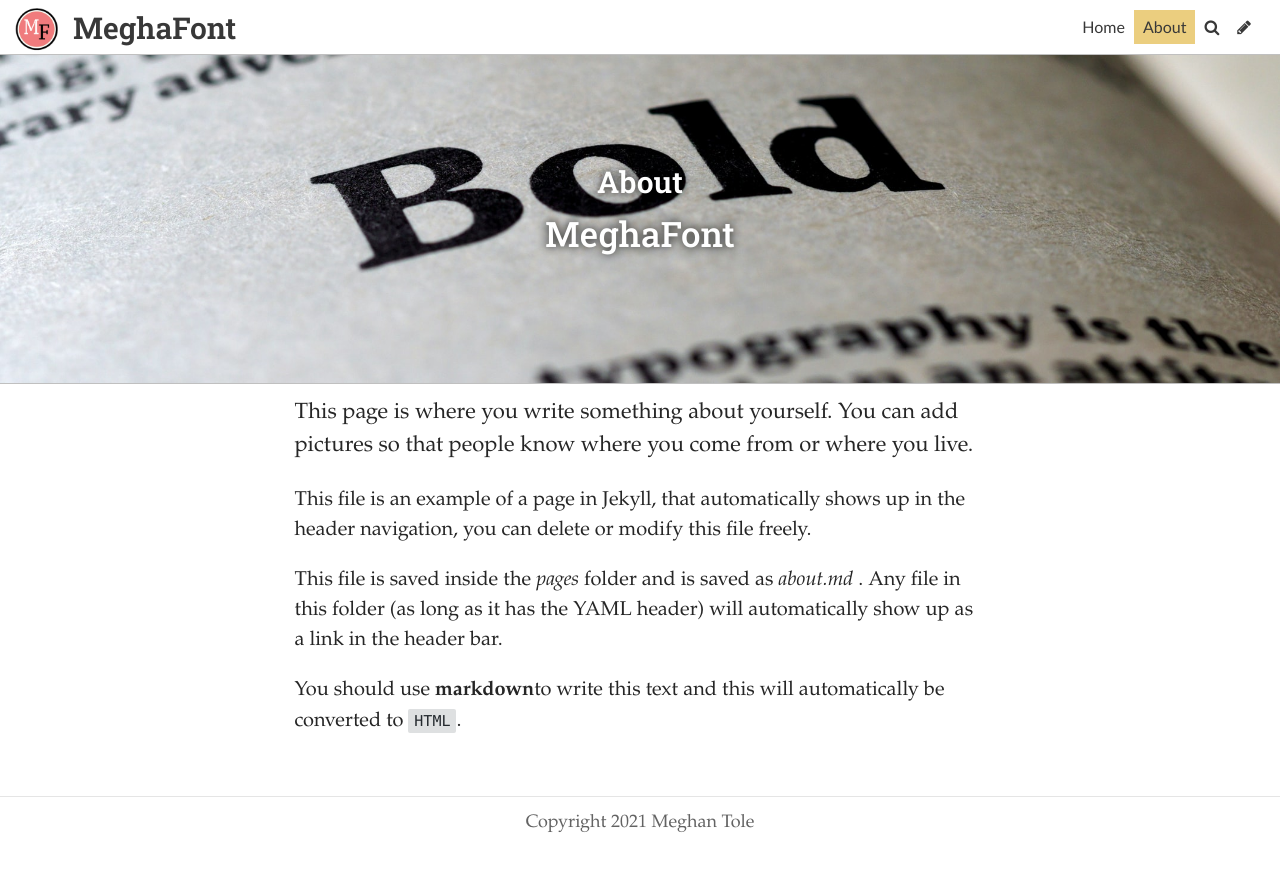
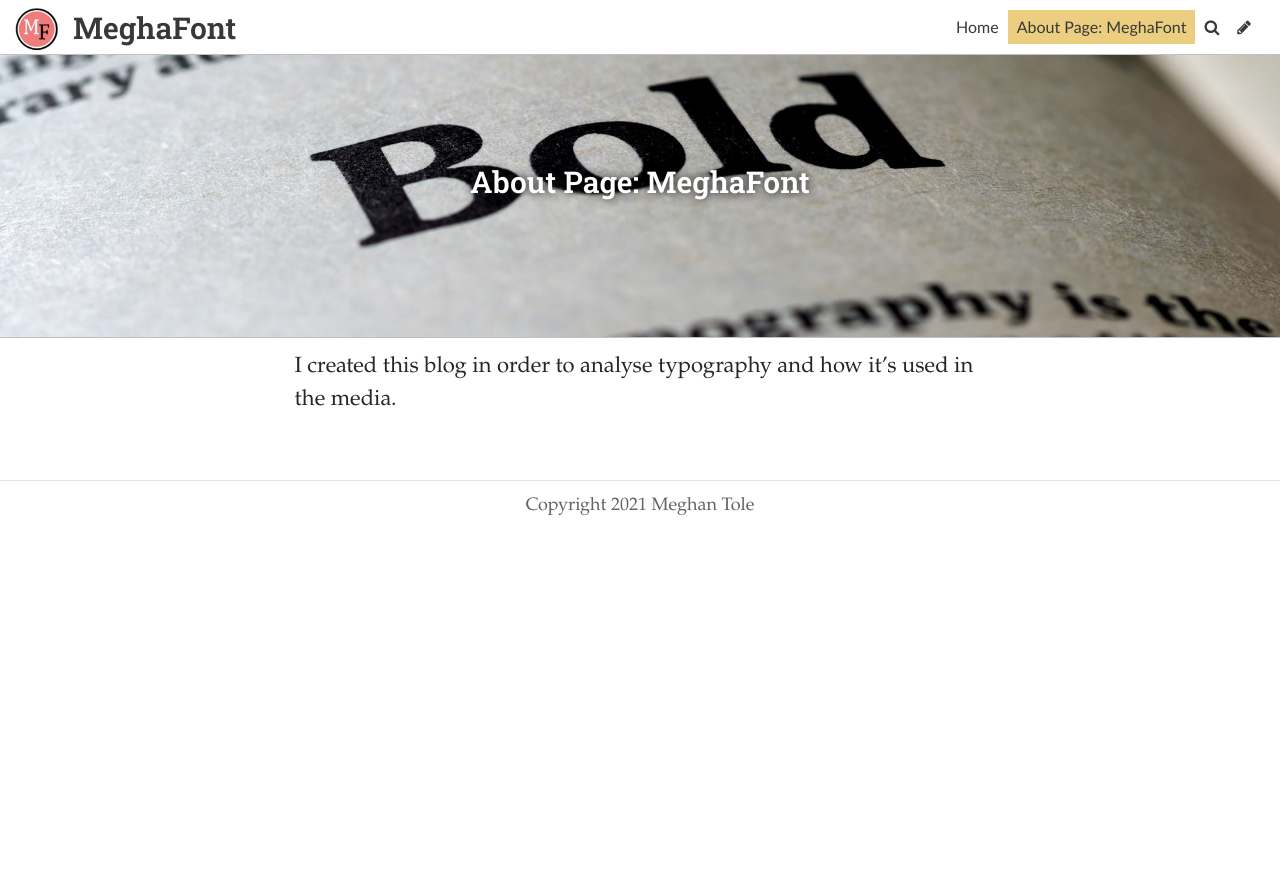
Before and after one commit to meghantole/tarm, a Jekyll site: the page built from pages/about.md, in a window 1280 px wide. Shown: the top 871 px of the page. Built offline with Jekyll 4.4.1, drawn with Linux system fonts in a browser that asks for light colours; some web fonts are replaced.

Commit message:
Update Page “about”

```diff
--- a/pages/about.md
+++ b/pages/about.md
@@ -11,11 +11,4 @@ tags: null
 description: null
 show: true
 ---
-
-This page is where you write something about yourself. You can add pictures so that people know where you come from or where you live.
-
-This file is an example of a page in Jekyll, that automatically shows up in the header navigation, you can delete or modify this file freely.
-
-This file is saved inside the _pages_ folder and is saved as _about.md_ . Any file in this folder (as long as it has  the YAML header) will automatically show up as a link in the header bar.
-
-You should use **markdown**to write this text and this will automatically be converted to `HTML`.
+I created this blog in order to analyse typography and how it's used in the media.
```
Also changed, not shown: other parts of pages/about.md (+2 -2 lines).
